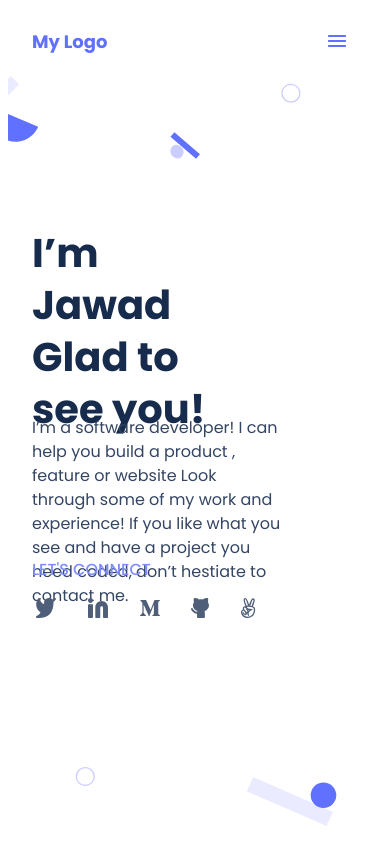
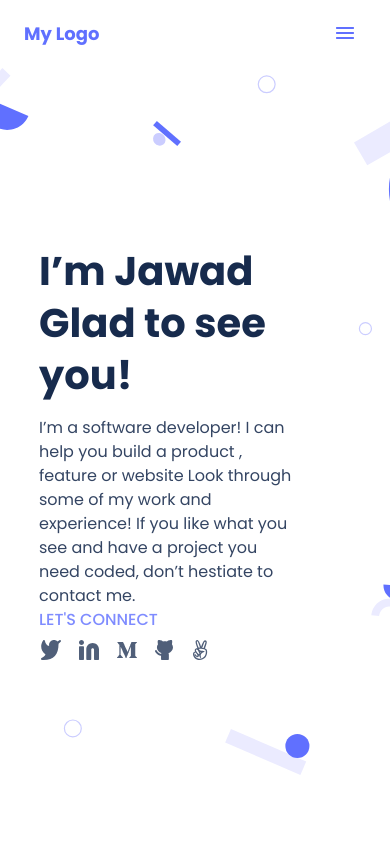
Before and after one commit to Jawad-Nazari/Portfolio-Mobile-1, a website: page index.html in a window 390 px wide. Drawn offline with Linux system fonts and the light colour scheme; a web font is replaced by a local one.

Commit message:
Fixed  responsive Style

```diff
--- a/style.css
+++ b/style.css
@@ -1,4 +1,10 @@
 @import url('https://fonts.googleapis.com/css2?family=Clicker+Script&family=Poppins:wght@400;500;600;700&display=swap');
+
+* {
+  padding: 0;
+  margin: 0;
+  box-sizing: border-box;
+}
 
 .header-container {
   top: 0;
@@ -6,12 +12,12 @@
   justify-content: space-between;
   height: 8vh;
   align-items: center;
+
 }
 
 .menu img {
   margin-right: 36px;
   cursor: pointer;
-  margin-top: 66;
 }
 
 .menu:hover {
@@ -27,7 +33,6 @@
   line-height: 20px;
   margin-left: 24px;
   color: #6070ff;
-  margin-top: 66;
 }
 
 a {
@@ -37,19 +42,21 @@ a {
 .home {
   display: flex;
   flex-direction: column;
-  background-color: #ffff;
+  background-color: #FFFF;
   background-image: url(/image/mobile-background.svg);
   background-repeat: no-repeat;
   background-size: cover;
   border-bottom-left-radius: 85px;
   justify-content: center;
-  height: 89vh;
+  height: 84vh;
 }
 
 .bio {
   display: flex;
   flex-direction: column;
   height: 50%;
+  margin: 25px 0;
+  padding: 0 15px;
 }
 
 .title {
@@ -62,8 +69,7 @@ a {
   display: flex;
   align-items: center;
   margin-left: 24px;
-  width: 50%;
-  height: 70px;
+  width: 75%;
 }
 
 .text {
@@ -74,11 +80,12 @@ a {
   line-height: 24px;
   color: #344563;
   margin-left: 24px;
-  width: 64vw;
-  height: 110px;
+  width: 65vw;
+  padding-top: 15px;
 }
 
 .connect {
+  display: inline-block;
   color: #7f8cff;
   font-family: 'Poppins', sans-serif;
   font-style: normal;
@@ -86,13 +93,20 @@ a {
   font-size: 16px;
   line-height: 24px;
   margin-left: 24px;
+
 }
 
 ul {
   display: flex;
-  justify-content: space-between;
+  justify-content: center;
   align-items: center;
-  width: 220px;
+  width: 190px;
   list-style-type: none;
+  margin-left: 38px;
+  height: 40px;
+}
+
+li {
+  flex: 1;
   margin-left: -12px;
 }
```
